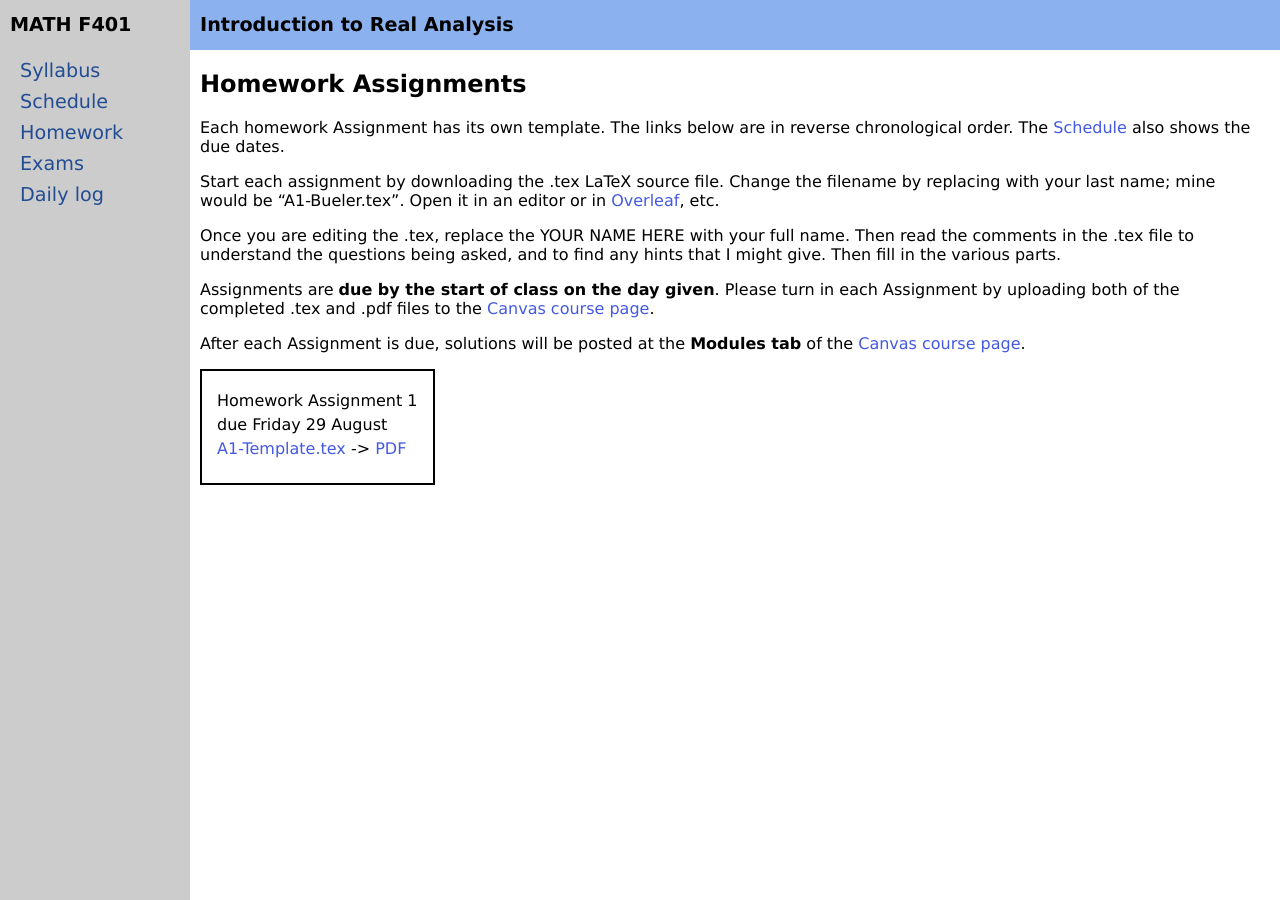
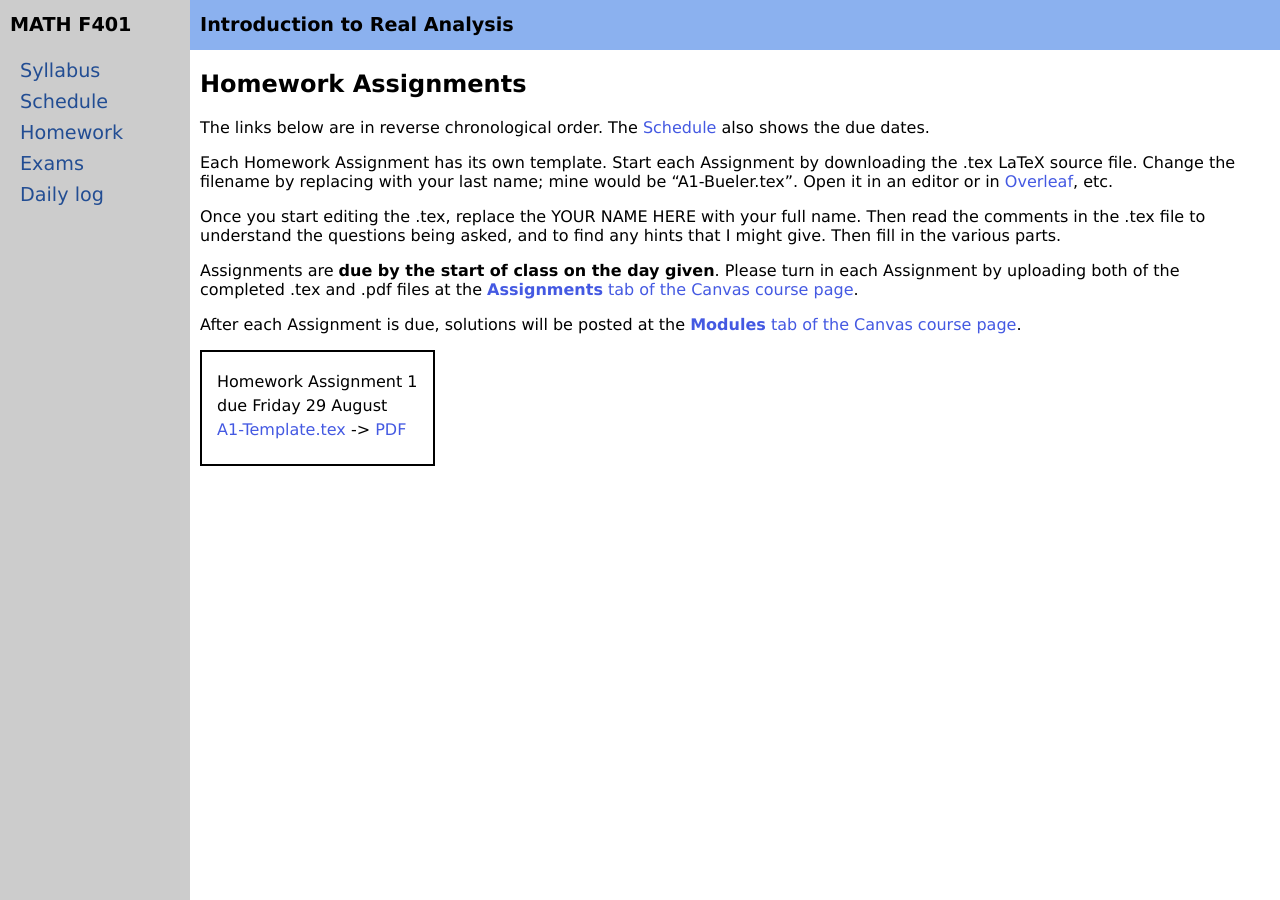
Before and after one commit to bueler/real, a Jekyll site: the page built from homework.md, in a window 1280 px wide. Built offline with Jekyll 4.4.1, drawn with Linux system fonts in a browser that asks for light colours.

Commit message:
assignment submission clearer

```diff
--- a/homework.md
+++ b/homework.md
@@ -5,14 +5,14 @@ title: Homework Assignments
 
 ## Homework Assignments
 
-Each homework Assignment has its own template.  The links below are in reverse chronological order.  The [Schedule](assets/general/F25/schedule.pdf) also shows the due dates.
+The links below are in reverse chronological order.  The [Schedule](assets/general/F25/schedule.pdf) also shows the due dates.
 
-Start each assignment by downloading the .tex LaTeX source file.  Change the filename by replacing with your last name; mine would be "A1-Bueler.tex".  Open it in an editor or in [Overleaf](https://www.overleaf.com/), etc.
+Each Homework Assignment has its own template.  Start each Assignment by downloading the .tex LaTeX source file.  Change the filename by replacing with your last name; mine would be "A1-Bueler.tex".  Open it in an editor or in [Overleaf](https://www.overleaf.com/), etc.
 
-Once you are editing the .tex, replace the YOUR NAME HERE with your full name.  Then read the comments in the .tex file to understand the questions being asked, and to find any hints that I might give.  Then fill in the various parts.
+Once you start editing the .tex, replace the YOUR NAME HERE with your full name.  Then read the comments in the .tex file to understand the questions being asked, and to find any hints that I might give.  Then fill in the various parts.
 
-Assignments are **due by the start of class on the day given**.  Please turn in each Assignment by uploading both of the completed .tex and .pdf files to the [Canvas course page](https://canvas.alaska.edu/courses/27104).
+Assignments are **due by the start of class on the day given**.  Please turn in each Assignment by uploading both of the completed .tex and .pdf files at the [**Assignments** tab of the Canvas course page](https://canvas.alaska.edu/courses/27104).
 
-After each Assignment is due, solutions will be posted at the **Modules tab** of the [Canvas course page](https://canvas.alaska.edu/courses/27104).
+After each Assignment is due, solutions will be posted at the [**Modules** tab of the Canvas course page](https://canvas.alaska.edu/courses/27104).
 
 {% include homework_table.md  data=site.data.homework %}
```
